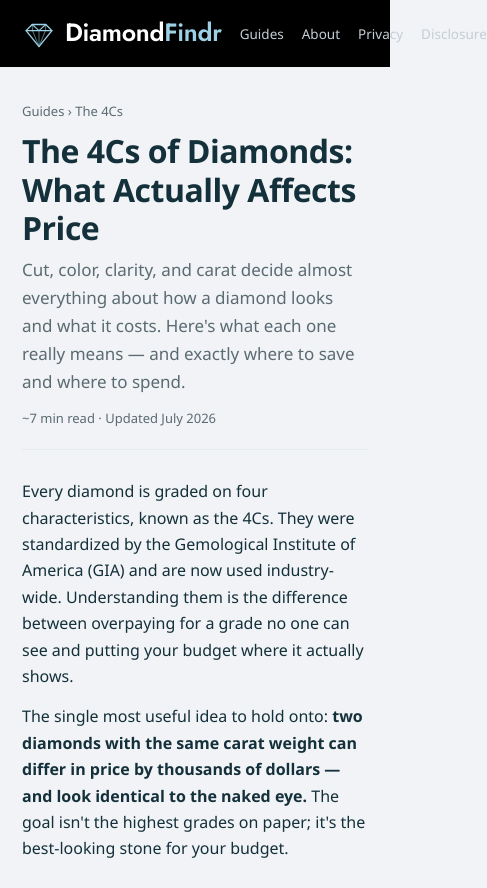
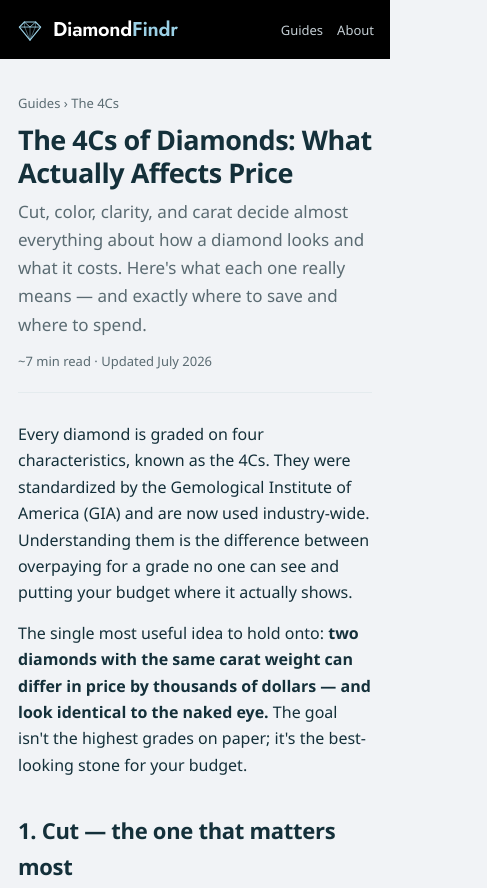
Before and after one commit to rightshoes33/diamondfindr, a plain HTML site: page guide-4cs.html in a window 390 px wide. Shown: the top 888 px of the page, 487 px wide, since content can reach past the window. Drawn offline with Linux system fonts and the light colour scheme.

Commit message:
Fix mobile header overflow on guide pages

```diff
--- a/guide-4cs.html
+++ b/guide-4cs.html
@@ -48,6 +48,15 @@
   footer .wrap{max-width:1100px;padding:22px 22px;color:var(--muted);font-size:13px;display:flex;gap:18px;flex-wrap:wrap;justify-content:space-between}
   footer a{color:var(--muted);text-decoration:none;margin-right:16px}
   footer a:hover{color:var(--blue-deep)}
+  @media(max-width:560px){
+    header.site .wrap{height:58px;padding:0 16px}
+    .brand .wm{font-size:20px}
+    .brand svg{width:28px;height:28px}
+    nav.top a{margin-left:14px;font-size:13px}
+    nav.top a:nth-child(n+3){display:none}
+    h1{font-size:27px;line-height:1.22}
+    .wrap{padding:0 18px}
+  }
 </style>
 </head>
 <body>
```
Also changed, not shown: guide-diamond-budget.html (+9 -0 lines), guide-diamond-certificate.html (+9 -0 lines), guide-diamond-shape.html (+9 -0 lines), guide-lab-vs-natural.html (+9 -0 lines), guides.html (+9 -0 lines).
